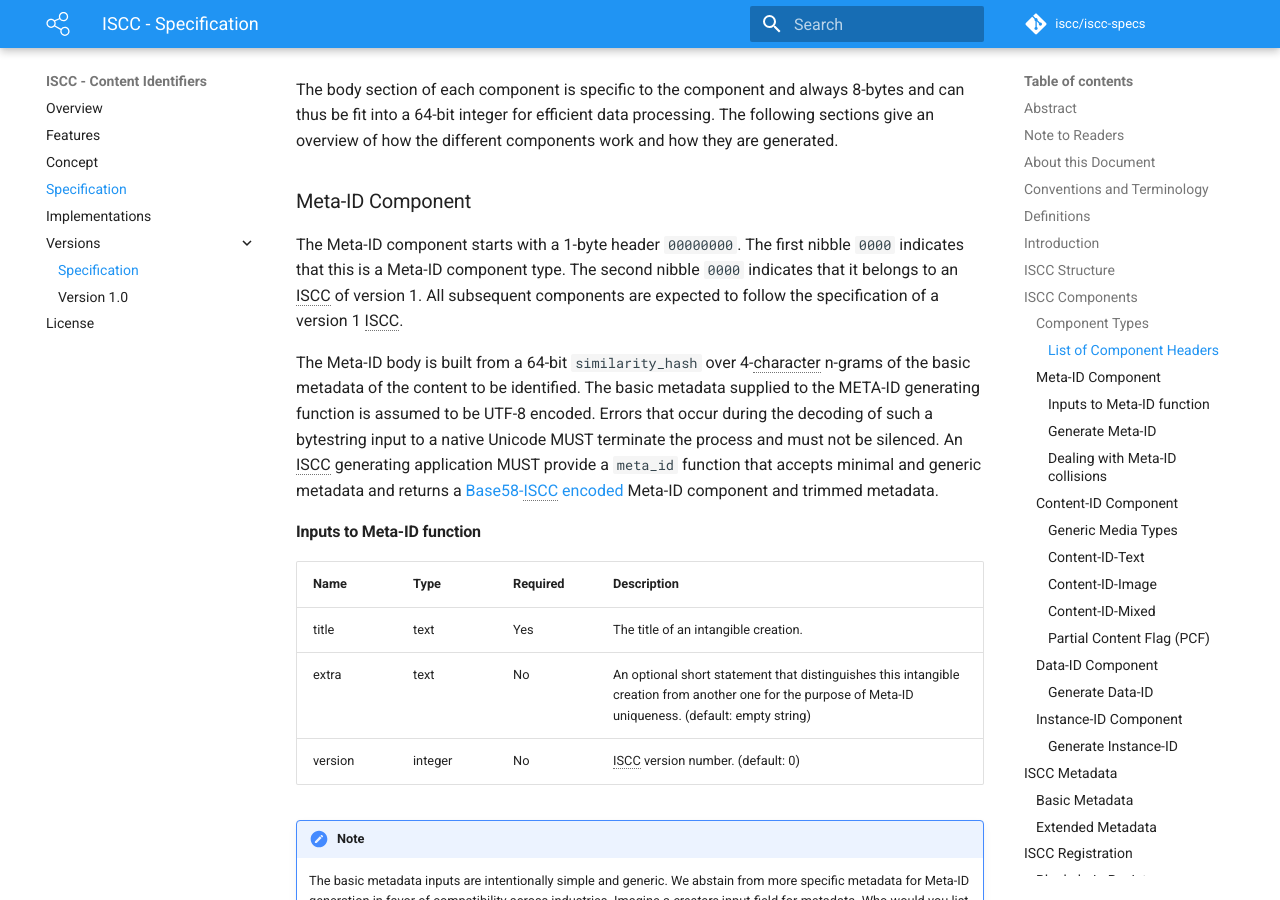
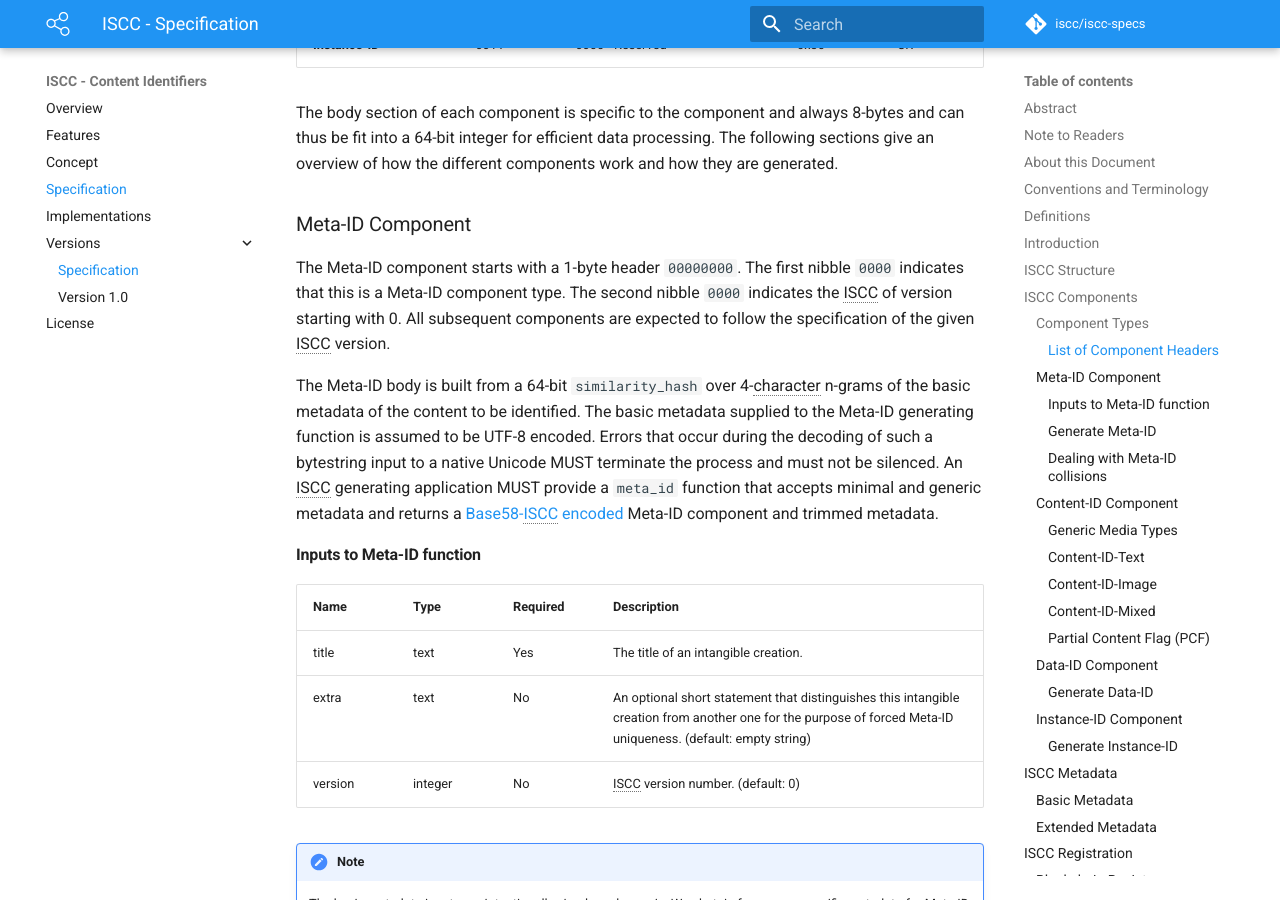
Before and after one commit to iscc/iscc-specs, an MkDocs documentation site: the page built from docs/specification.md, in a window 1280 px wide and 900 px high, scrolled down 5073 px. Built offline with MkDocs 1.6.1 and Material for MkDocs 9.7.7, drawn with Linux system fonts in a browser that asks for light colours; comment, search, counter and statistics services are not loaded; some of the changed text lies outside the part shown.

Commit message:
Refine "Basic Metadata" definition and Meta-ID header

```diff
--- a/docs/specification.md
+++ b/docs/specification.md
@@ -33,7 +33,7 @@
 ## Definitions
 
 Basic Metadata:
-: 	Minimal set of metadata about the content that is identified by an ISCC. This metadata may impact the derived Meta-ID Component
+: 	Minimal set of metadata about the content that is identified by an ISCC and bound to the algorithmic creation procedure. This metadata is utilized during generation of the Meta-ID. A change of this **bound metadata** may therefore impact the derived Meta-ID Component.
 
 Character:
 :    Throughout this specification a **character** is meant to be interpreted as one Unicode code point. This also means that due to the structure of Unicode a character is not necessarily a full glyph but might be a combining accent or similar.
@@ -130,16 +130,16 @@
 
 ### Meta-ID Component
 
-The Meta-ID component starts with a 1-byte header `00000000`. The first nibble `0000` indicates that this is a Meta-ID component type. The second nibble `0000` indicates that it belongs to an ISCC of version 1. All subsequent components are expected to follow the specification of a version 1 ISCC.
+The Meta-ID component starts with a 1-byte header `00000000`. The first nibble `0000` indicates that this is a Meta-ID component type. The second nibble `0000` indicates the ISCC of version starting with 0. All subsequent components are expected to follow the specification of the given ISCC version.
 
-The Meta-ID body is built from a 64-bit `similarity_hash` over 4-character n-grams of the basic metadata of the content to be identified.  The basic metadata supplied to the META-ID generating function is assumed to be UTF-8 encoded. Errors that occur during the decoding of such a bytestring input to a native Unicode MUST terminate the process and must not be silenced. An ISCC generating application MUST provide a `meta_id` function that accepts minimal and generic metadata and returns a [Base58-ISCC encoded](#base58-iscc) Meta-ID component and trimmed metadata.
+The Meta-ID body is built from a 64-bit `similarity_hash` over 4-character n-grams of the basic metadata of the content to be identified.  The basic metadata supplied to the Meta-ID generating function is assumed to be UTF-8 encoded. Errors that occur during the decoding of such a bytestring input to a native Unicode MUST terminate the process and must not be silenced. An ISCC generating application MUST provide a `meta_id` function that accepts minimal and generic metadata and returns a [Base58-ISCC encoded](#base58-iscc) Meta-ID component and trimmed metadata.
 
 #### Inputs to Meta-ID function
 
 | Name    | Type    | Required | Description                                                  |
 | :------ | :------ | :------- | :----------------------------------------------------------- |
 | title   | text    | Yes      | The title of an intangible creation.                         |
-| extra   | text    | No       | An optional short statement that distinguishes this intangible creation from another one for the purpose of Meta-ID uniqueness. (default: empty string) |
+| extra   | text    | No       | An optional short statement that distinguishes this intangible creation from another one for the purpose of forced Meta-ID uniqueness. (default: empty string) |
 | version | integer | No       | ISCC version number. (default: 0)                            |
 
 !!! note
```
